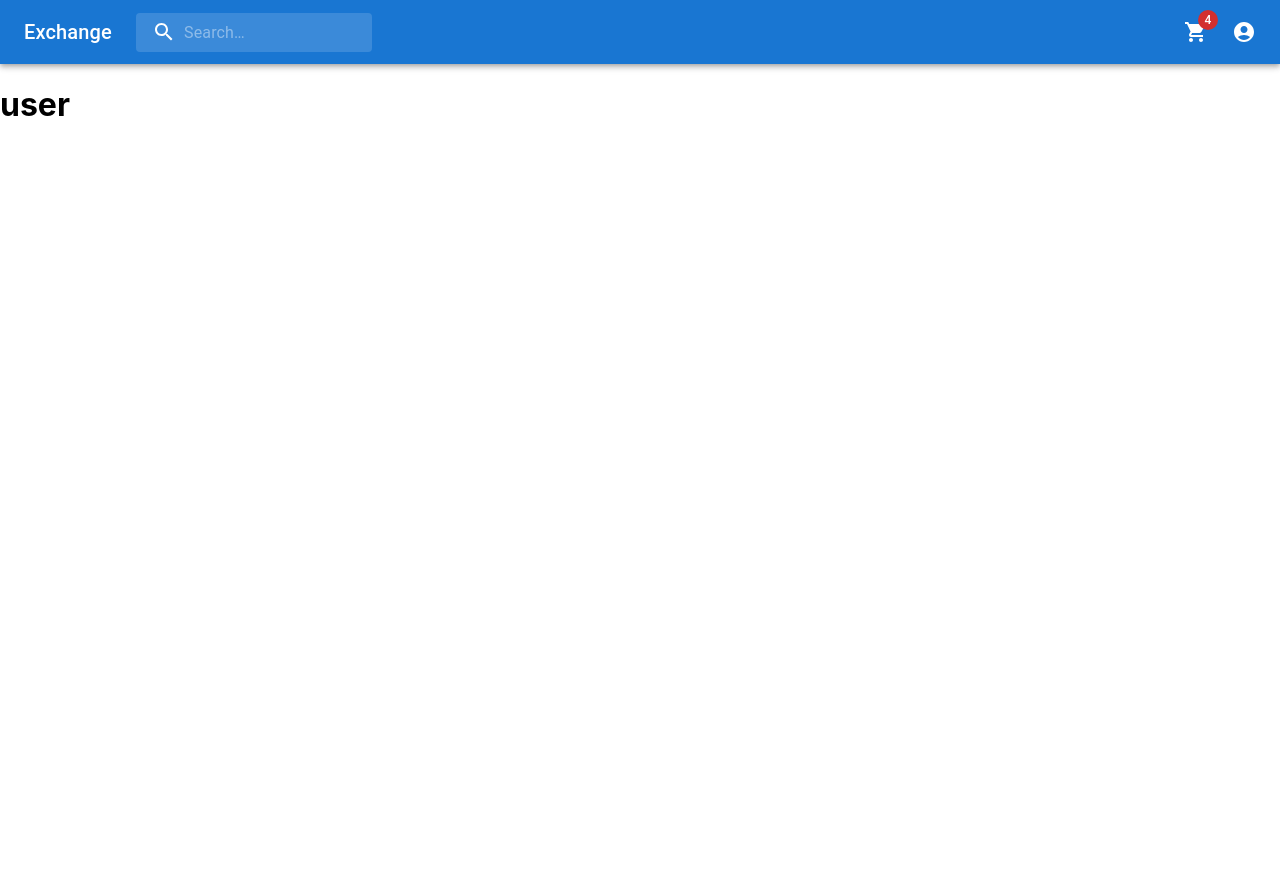
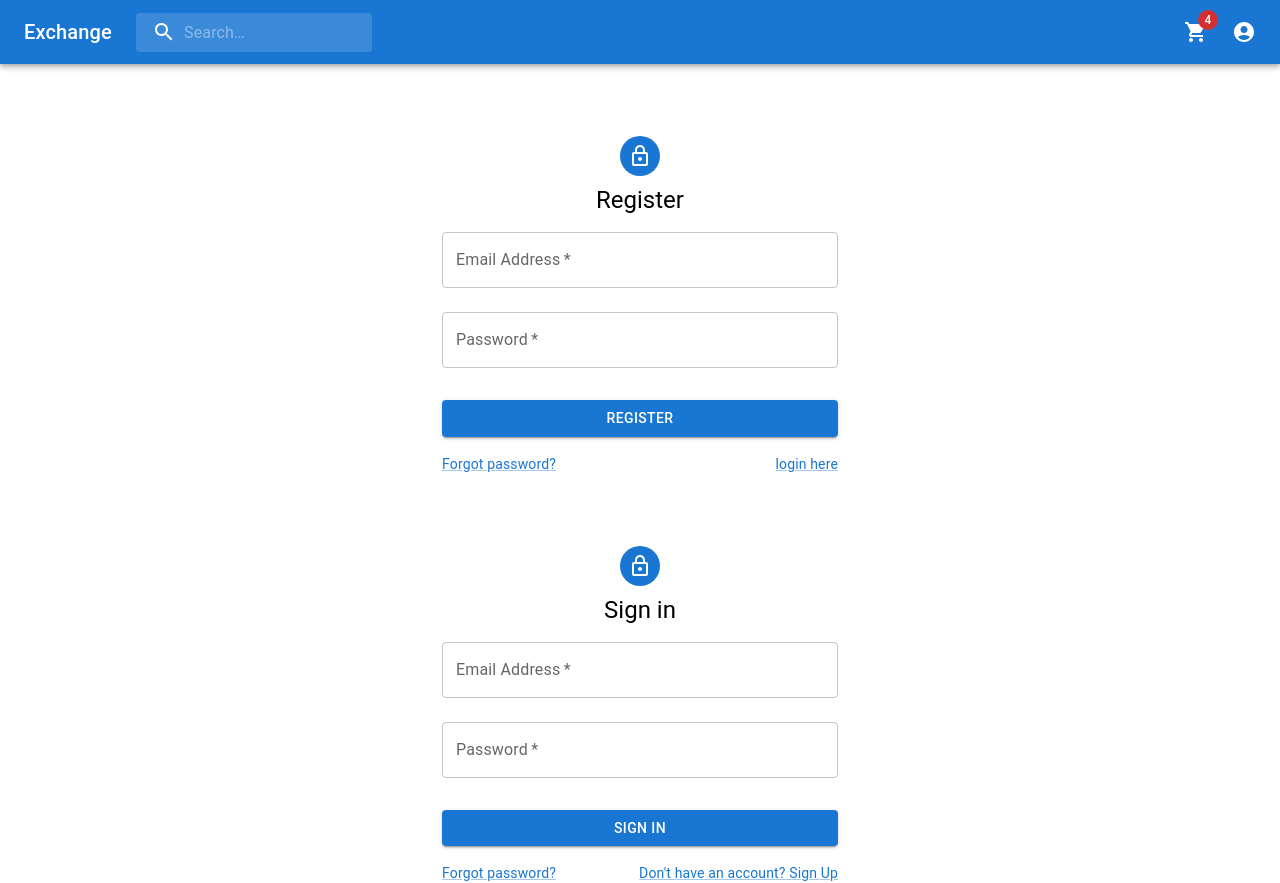
Before and after one commit to qizongliang/Capstone_Exchange_Client, a React (Create React App) app: page /user in a window 1280 px wide. Before the commit the page ends 800 px from the top, so only its background shows below. Built offline with nearby package versions, Linux system fonts and the light colour scheme.

Commit message:
register function works

```diff
--- a/package.json
+++ b/package.json
@@ -1,22 +1,27 @@
 {
   "name": "capstone_exchange_client",
   "version": "0.1.0",
+  "proxy": "http://localhost:5000",
   "private": true,
   "dependencies": {
     "@emotion/react": "^11.11.1",
     "@emotion/styled": "^11.11.0",
     "@mui/icons-material": "^5.14.11",
     "@mui/material": "^5.14.11",
+    "@reduxjs/toolkit": "^1.9.7",
     "@testing-library/jest-dom": "^5.17.0",
     "@testing-library/react": "^13.4.0",
     "@testing-library/user-event": "^13.5.0",
+    "axios": "^1.5.1",
     "react": "^18.2.0",
     "react-dom": "^18.2.0",
+    "react-redux": "^8.1.3",
     "react-router": "^6.16.0",
     "react-router-dom": "^6.16.0",
     "react-scripts": "^5.0.1",
     "react-search-box": "^3.0.0",
     "react-slick": "^0.29.0",
+    "react-toastify": "^9.1.3",
     "slick-carousel": "^1.8.1",
     "web-vitals": "^2.1.4"
   },
--- a/src/App.js
+++ b/src/App.js
@@ -4,10 +4,13 @@
 import Home from './pages/home/home'
 import User from './pages/user/user'
 import Shoppingcart from './pages/shoppingcart/shoppingcart'
+import { ToastContainer } from 'react-toastify'
+import 'react-toastify/dist/ReactToastify.css'
 import { BrowserRouter as Router, Route, Routes } from 'react-router-dom'
 
 function App() {
   return (
+    <>
       <Router>
         <div className="App">
           <PrimarySearchAppBar />
@@ -19,6 +22,8 @@
           </Routes>
         </div>
       </Router>
+      <ToastContainer />
+    </>
   )
 }
 // const Home = () => (
--- a/src/index.js
+++ b/src/index.js
@@ -1,11 +1,16 @@
-import React from 'react';
-import ReactDOM from 'react-dom/client';
-import './index.css';
-import App from './App';
+import React from 'react'
+import ReactDOM from 'react-dom/client'
+import './index.css'
+import App from './App'
+// Import store and provider
+import { store } from './redux/store'
+import { Provider } from 'react-redux'
 
-const root = ReactDOM.createRoot(document.getElementById('root'));
+const root = ReactDOM.createRoot(document.getElementById('root'))
 root.render(
   <React.StrictMode>
-    <App />
-  </React.StrictMode>
-);
+    <Provider store={store}>
+      <App />
+    </Provider>
+  </React.StrictMode>,
+)
--- /dev/null
+++ b/src/pages/user/register/registerUser.js
@@ -0,0 +1,109 @@
+import * as React from 'react'
+import Avatar from '@mui/material/Avatar'
+import Button from '@mui/material/Button'
+import TextField from '@mui/material/TextField'
+import Link from '@mui/material/Link'
+import Grid from '@mui/material/Grid'
+import Box from '@mui/material/Box'
+import LockOutlinedIcon from '@mui/icons-material/LockOutlined'
+import Typography from '@mui/material/Typography'
+import Container from '@mui/material/Container'
+import { useSelector, useDispatch } from 'react-redux'
+import { useNavigate } from 'react-router-dom'
+import { toast } from 'react-toastify'
+import { register, reset } from '../../../redux/slice/authSlice'
+import { useState, useEffect } from 'react'
+
+function RegisterUser() {
+  const navigate = useNavigate()
+  const dispatch = useDispatch()
+  const { user, isLoading, isError, isSuccess, message } = useSelector(
+    (store) => store.auth,
+  )
+  useEffect(() => {
+    if (isError) {
+      toast.error(message)
+    }
+    if (isSuccess || user) {
+      navigate('/')
+    }
+    dispatch(reset())
+  }, [user, isError, isSuccess, message, navigate, dispatch])
+
+  const handleSubmit = (event) => {
+    event.preventDefault()
+    const data = new FormData(event.currentTarget)
+
+    const userData = {
+      name: data.get('email'),
+      email: data.get('email'),
+      password: data.get('password'),
+    }
+    dispatch(register(userData))
+
+    console.log({
+      email: data.get('email'),
+      password: data.get('password'),
+    })
+  }
+
+  return (
+    <Container component="main" maxWidth="xs">
+      <Box
+        sx={{
+          marginTop: 8,
+          display: 'flex',
+          flexDirection: 'column',
+          alignItems: 'center',
+        }}
+      >
+        <Avatar sx={{ m: 1, bgcolor: 'primary.main' }}>
+          <LockOutlinedIcon />
+        </Avatar>
+        <Typography component="h1" variant="h5">
+          Register
+        </Typography>
+        <Box component="form" onSubmit={handleSubmit}>
+          <TextField
+            margin="normal"
+            required
+            fullWidth
+            id="email"
+            label="Email Address"
+            name="email"
+          />
+          <TextField
+            margin="normal"
+            required
+            fullWidth
+            name="password"
+            label="Password"
+            type="password"
+            id="password"
+          />
+          <Button
+            type="submit"
+            fullWidth
+            variant="contained"
+            sx={{ mt: 3, mb: 2 }}
+          >
+            Register
+          </Button>
+          <Grid container>
+            <Grid item xs>
+              <Link href="#" variant="body2">
+                Forgot password?
+              </Link>
+            </Grid>
+            <Grid item>
+              <Link href="#" variant="body2">
+                {'login here'}
+              </Link>
+            </Grid>
+          </Grid>
+        </Box>
+      </Box>
+    </Container>
+  )
+}
+export default RegisterUser
--- a/src/pages/user/user.js
+++ b/src/pages/user/user.js
@@ -1,10 +1,90 @@
-import React from 'react'
+import * as React from 'react'
+import Avatar from '@mui/material/Avatar'
+import Button from '@mui/material/Button'
+import TextField from '@mui/material/TextField'
+import Link from '@mui/material/Link'
+import Grid from '@mui/material/Grid'
+import Box from '@mui/material/Box'
+import LockOutlinedIcon from '@mui/icons-material/LockOutlined'
+import Typography from '@mui/material/Typography'
+import Container from '@mui/material/Container'
+import RegisterUser from './register/registerUser'
+import { useSelector, useDispatch } from 'react-redux'
+import { useNavigate } from 'react-router'
 
-function user() {
+const User = () => {
+  const dispatch = useDispatch()
+  const {} = useSelector((store) => store.auth)
+
+  const handleSubmit = (event) => {
+    event.preventDefault()
+    const data = new FormData(event.currentTarget)
+    console.log({
+      email: data.get('email'),
+      password: data.get('password'),
+    })
+  }
+
   return (
     <div>
-      <h1>user</h1>
+      <RegisterUser />
+      <Container component="main" maxWidth="xs">
+        <Box
+          sx={{
+            marginTop: 8,
+            display: 'flex',
+            flexDirection: 'column',
+            alignItems: 'center',
+          }}
+        >
+          <Avatar sx={{ m: 1, bgcolor: 'primary.main' }}>
+            <LockOutlinedIcon />
+          </Avatar>
+          <Typography component="h1" variant="h5">
+            Sign in
+          </Typography>
+          <Box component="form" onSubmit={handleSubmit}>
+            <TextField
+              margin="normal"
+              required
+              fullWidth
+              id="email"
+              label="Email Address"
+              name="email"
+            />
+            <TextField
+              margin="normal"
+              required
+              fullWidth
+              name="password"
+              label="Password"
+              type="password"
+              id="password"
+            />
+            <Button
+              type="submit"
+              fullWidth
+              variant="contained"
+              sx={{ mt: 3, mb: 2 }}
+            >
+              Sign In
+            </Button>
+            <Grid container>
+              <Grid item xs>
+                <Link href="#" variant="body2">
+                  Forgot password?
+                </Link>
+              </Grid>
+              <Grid item>
+                <Link href="#" variant="body2">
+                  {"Don't have an account? Sign Up"}
+                </Link>
+              </Grid>
+            </Grid>
+          </Box>
+        </Box>
+      </Container>
     </div>
   )
 }
-export default user
+export default User
--- /dev/null
+++ b/src/redux/slice/authService.js
@@ -0,0 +1,18 @@
+import axios from 'axios'
+const API_URL = '/api/userAccount/'
+
+// Register user
+const register = async (userData) => {
+  const response = await axios.post(API_URL, userData)
+
+  if (response.data) {
+    localStorage.setItem('user', JSON.stringify(response.data))
+  }
+  return response.data
+}
+
+const authService = {
+  register,
+}
+
+export default authService
--- /dev/null
+++ b/src/redux/slice/authSlice.js
@@ -0,0 +1,64 @@
+import { createSlice, createAsyncThunk } from '@reduxjs/toolkit'
+import authService from './authService'
+// Get User From localSotrage
+const user = JSON.parse(localStorage.getItem('user'))
+
+const initialState = {
+  user: user ? user : null,
+  isError: false,
+  isSuccess: false,
+  isLoading: false,
+  message: '',
+}
+
+// Register user
+export const register = createAsyncThunk(
+  'auth/reigster',
+  async (user, thunkAPI) => {
+    try {
+      return await authService.register(user)
+    } catch (error) {
+      const message =
+        (error.response &&
+          error.response.data &&
+          error.response.data.message) ||
+        error.message ||
+        error.toString()
+      return thunkAPI.rejectWithValue(message)
+    }
+  },
+)
+
+export const authSlice = createSlice({
+  name: 'auth',
+  initialState,
+  reducers: {
+    reset: (state) => {
+      state.isLoading = false
+      state.isError = false
+      state.isSuccess = false
+      state.message = ''
+    },
+  },
+  extraReducers: (builder) => {
+    builder
+      .addCase(register.pending, (state) => {
+        state.isLoading = true
+      })
+      .addCase(register.fulfilled, (state, action) => {
+        state.isLoading = false
+        state.isSuccess = true
+        state.user = action.payload
+      })
+      .addCase(register.rejected, (state, action) => {
+        state.isLoading = false
+        state.isError = true
+        state.message = action.payload
+        state.user = null
+      })
+  },
+})
+
+export const { reset } = authSlice.actions
+
+export default authSlice.reducer
--- /dev/null
+++ b/src/redux/store.js
@@ -0,0 +1,9 @@
+// Entire state for the application
+import { configureStore } from '@reduxjs/toolkit'
+import authReducer from './slice/authSlice'
+
+export const store = configureStore({
+  reducer: {
+    auth: authReducer,
+  },
+})
```
Also changed, not shown: 1 other file (tests, documents, lock files or other folders). Lines whose indentation alone changed are shown as unchanged.
